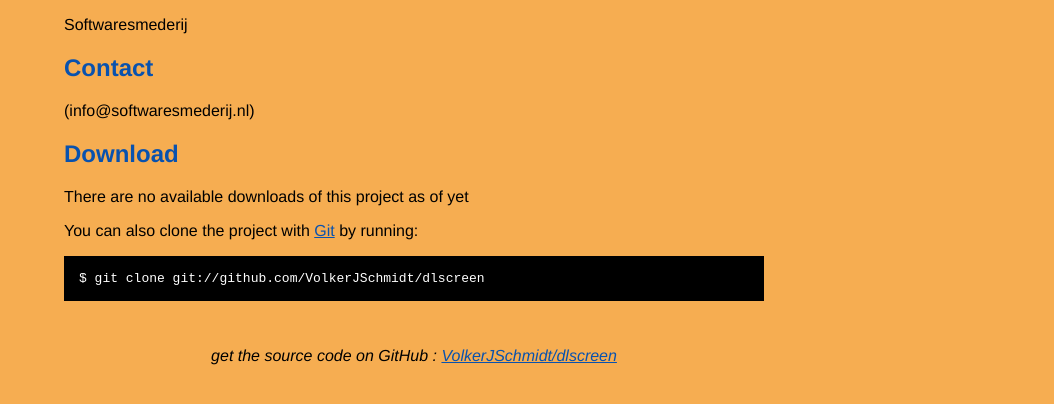
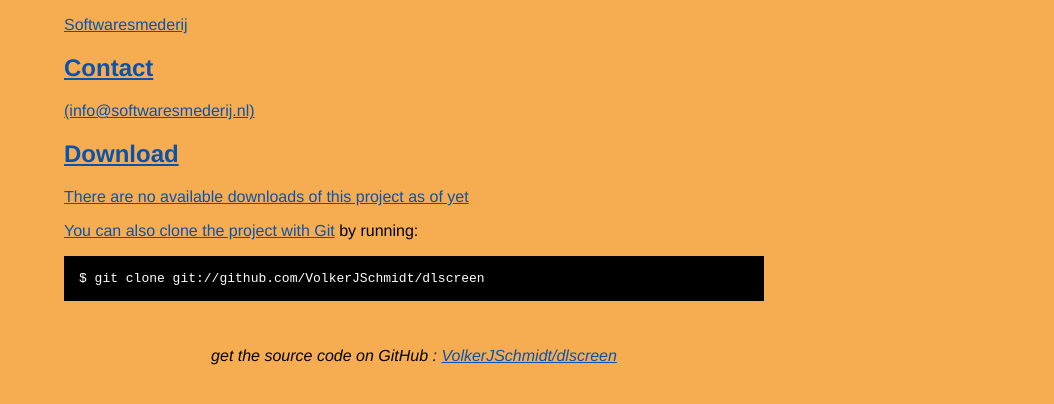
Before and after one commit to VolkerJSchmidt/dlscreen, a plain HTML site: page index.html in a window 1280 px wide. Shown: the part 310-714 px from the top of the page, without its empty margins (226-1280 px from the left). Drawn offline with Linux system fonts and the light colour scheme.

Commit message:
Update index.html

```diff
--- a/index.html
+++ b/index.html
@@ -57,7 +57,7 @@
 <h2>License</h2>
 <p>released under the Apache License 2.0</p>
 <h2>Maintainer</h2>
-<p>Softwaresmederij</p>
+<p><a href="http://www.softwaresmederij.nl">Softwaresmederij</p>
 <h2>Contact</h2>
 <p> (info@softwaresmederij.nl)
 <br/>      </p>
```
